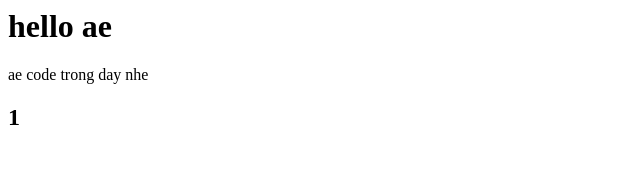
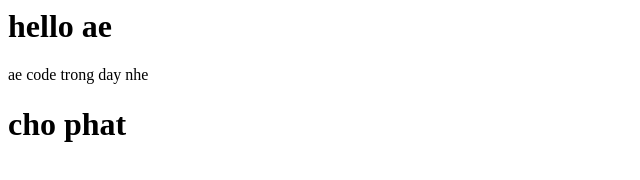
Before and after one commit to ThangDulcie/Basically-web-project, a plain HTML site: page index.html in a window 1280 px wide. Shown: the whole page, without its empty margins (0-640 px from the left). Drawn offline with Linux system fonts and the light colour scheme.

Commit message:
Update index.html
mới sửa lại phần body them chó phát

```diff
--- a/index.html
+++ b/index.html
@@ -11,7 +11,7 @@
     <link rel="stylesheet" href="css/index.css">
 </head>
 <body>
-    <h2>1</h2>
+    <h1>cho phat</h1>
     <script src="js/index.js"></script>
 </body>
 </html>
```
